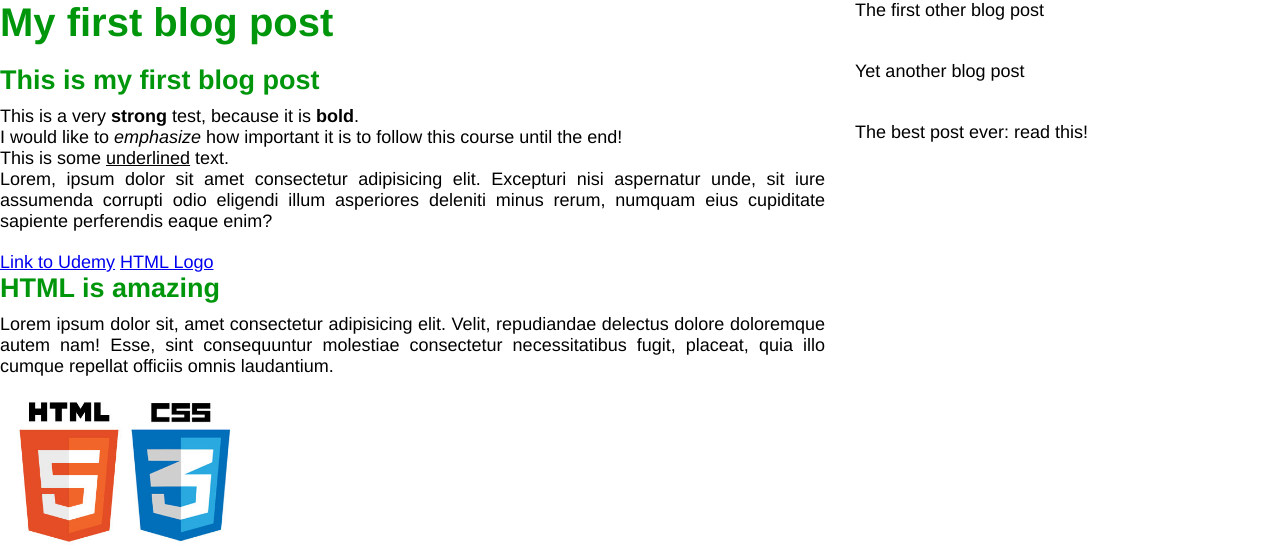
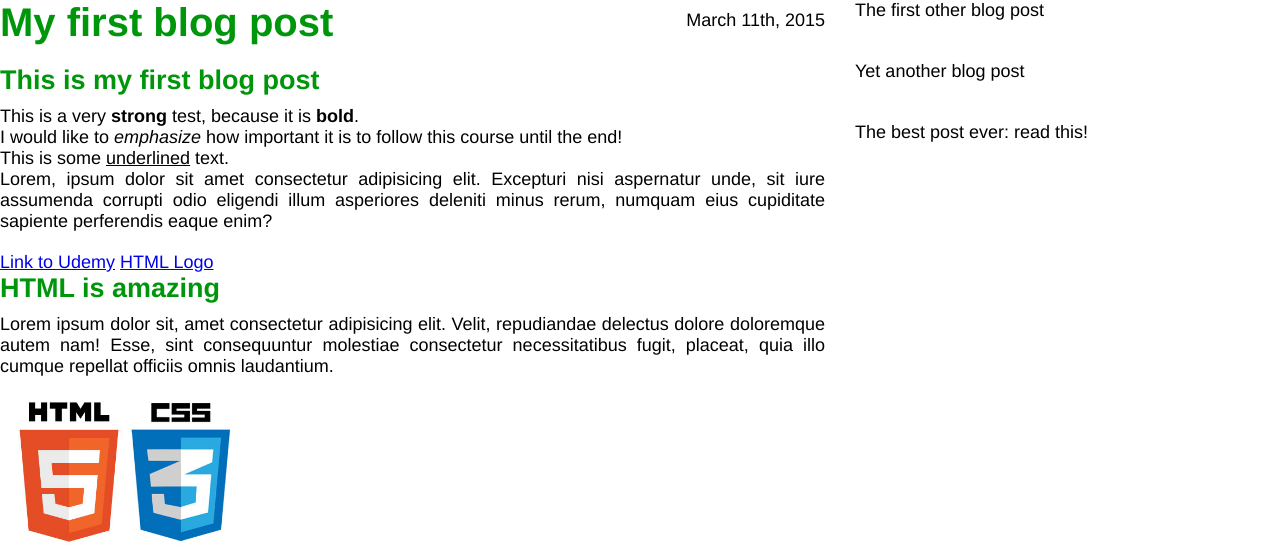
Before and after one commit to c4t3rpilL4r/realworld_responsive_websites_html5_css3, a PHP site: page / in a window 1280 px wide. Shown: the top 551 px of the page. Run offline with PHP 8.4, Linux system fonts and the light colour scheme.

Commit message:
019 Relative vs. Absolute

```diff
--- a/03/index.html
+++ b/03/index.html
@@ -8,6 +8,7 @@
 		<div class="container">
 			<div class="blog-post">
 				<h1>My first blog post</h1>
+				<p class="date">March 11th, 2015</p>
 				<h2>This is my first blog post</h2>
 				<p class="main-text">
 					This is a very <strong>strong</strong> test, because it is <strong>bold</strong>. <br>
--- a/03/style.css
+++ b/03/style.css
@@ -55,6 +55,7 @@ p {
     width: 75%;
     float: left;
     padding-right: 30px;
+    position: relative;
 }
 
 .other-posts {
@@ -82,3 +83,9 @@ p {
     height: 150px;
     width: auto;
 }
+
+.date {
+    position: absolute;
+    top: 10px;
+    right: 30px;
+}
```
